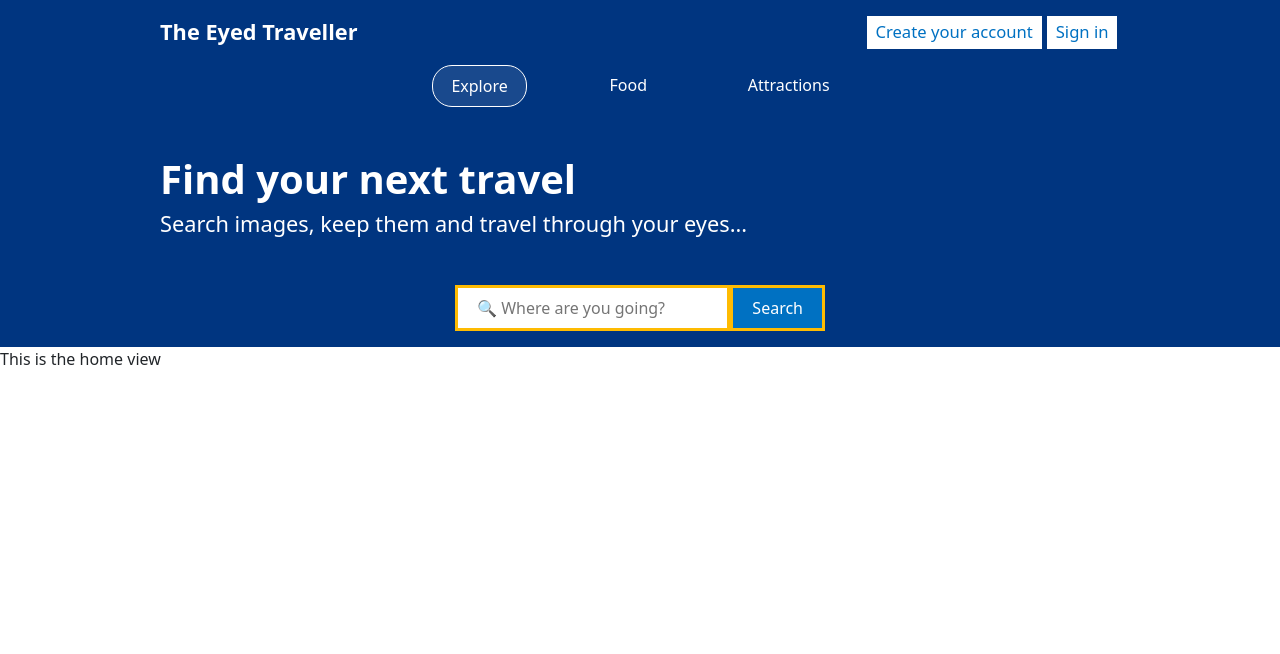
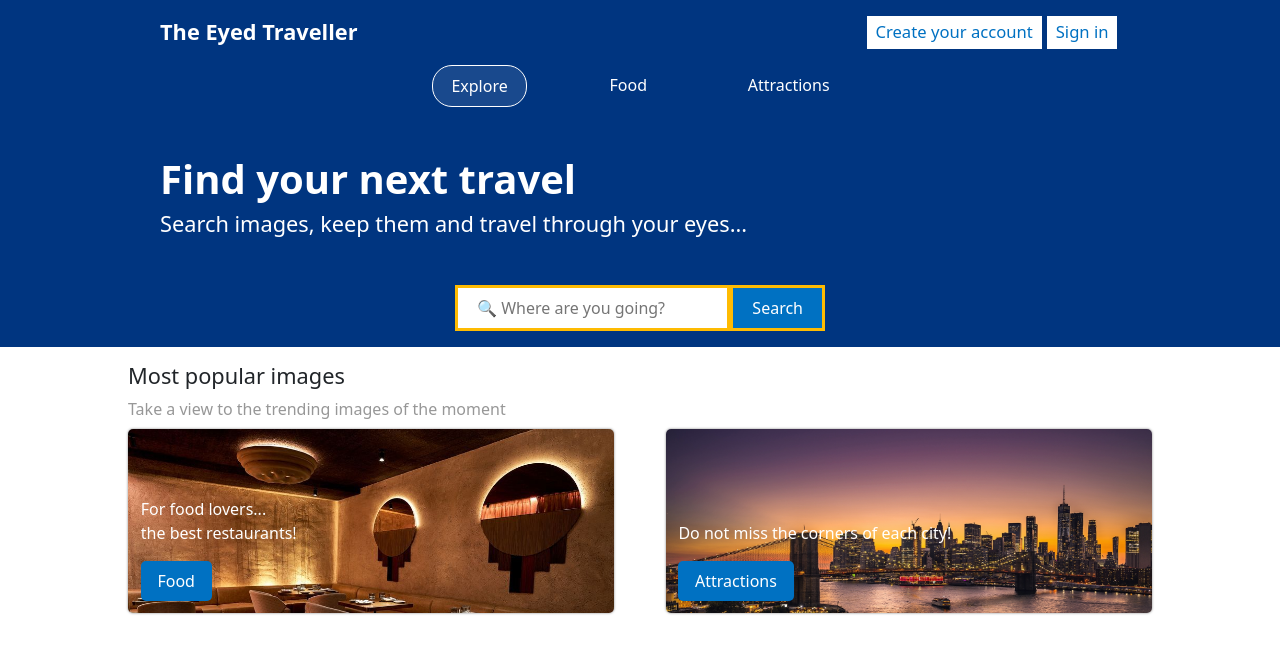
Before and after one commit to guillerdev97/the-eyed-traveller-front, a Vue app: page / in a window 1280 px wide. Shown: the top 654 px of the page. Built offline with nearby package versions, Linux system fonts and the light colour scheme.

Commit message:
create trending component

```diff
--- /dev/null
+++ b/src/components/TrendingHome.vue
@@ -0,0 +1,81 @@
+<script>
+import { RouterLink } from "vue-router";
+
+export default {
+  name: "TrendingHome",
+
+  components: { RouterLink },
+};
+</script>
+
+<template>
+  <main class="mt-3">
+    <h4 class="mb-2">Most popular images</h4>
+    <p class="mb-2">Take a view to the trending images of the moment</p>
+
+    <section
+      id="categories"
+      class="d-flex justify-content-between align-items-center"
+    >
+      <div
+        id="food"
+        class="d-flex flex-column justify-content-end align-items-start"
+      >
+        <p class="mb-3">For food lovers...<br />the best restaurants!</p>
+        <router-link to="/food"><button>Food</button></router-link>
+      </div>
+      <div
+        id="attractions"
+        class="d-flex flex-column justify-content-end align-items-start"
+      >
+        <p class="mb-3">Do not miss the corners of each city!</p>
+        <router-link to="/attractions"
+          ><button>Attractions</button></router-link
+        >
+      </div>
+    </section>
+  </main>
+</template>
+
+<style scoped>
+@import "../assets/main.css";
+
+main {
+  width: 80vw;
+  margin: auto;
+}
+
+main > p {
+  color: rgb(151, 151, 151);
+}
+
+#categories div {
+  width: 38vw;
+  height: 23vh;
+  padding: 1.5vh 1vw;
+  color: white;
+  border-radius: 5px;
+  box-shadow: 0 0 0.2vw gray;
+}
+#food {
+  background-image: url("../assets/img/trending-food.jpeg");
+  background-size: 40vw 40vh;
+  background-repeat: no-repeat;
+}
+#attractions {
+  background-image: url("../assets/img/trending-attraction.jpg");
+  background-size: 40vw 30vh;
+  background-repeat: no-repeat;
+}
+#categories button {
+  padding: 1vh 1.3vw;
+  color: white;
+  background-color: var(--base-color-bluelight);
+  border: none;
+  border-radius: 5px;
+  transition: all 0.2s ease-in;
+}
+#categories button:hover {
+  background-color: #005998;
+}
+</style>
--- a/src/views/HomeView.vue
+++ b/src/views/HomeView.vue
@@ -1,15 +1,16 @@
 <script>
 import TheHeader from "../components/TheHeader.vue";
+import TrendingHome from "../components/TrendingHome.vue";
 
 export default {
   name: "HomeView",
-  components: { TheHeader },
+  components: { TheHeader, TrendingHome },
 };
 </script>
 
 <template>
   <TheHeader />
-  This is the home view
+  <TrendingHome />
 </template>
 
 <style></style>
```
Also changed, not shown: src/assets/img/trending-attraction.jpg (added), src/assets/img/trending-food.jpeg (added).
